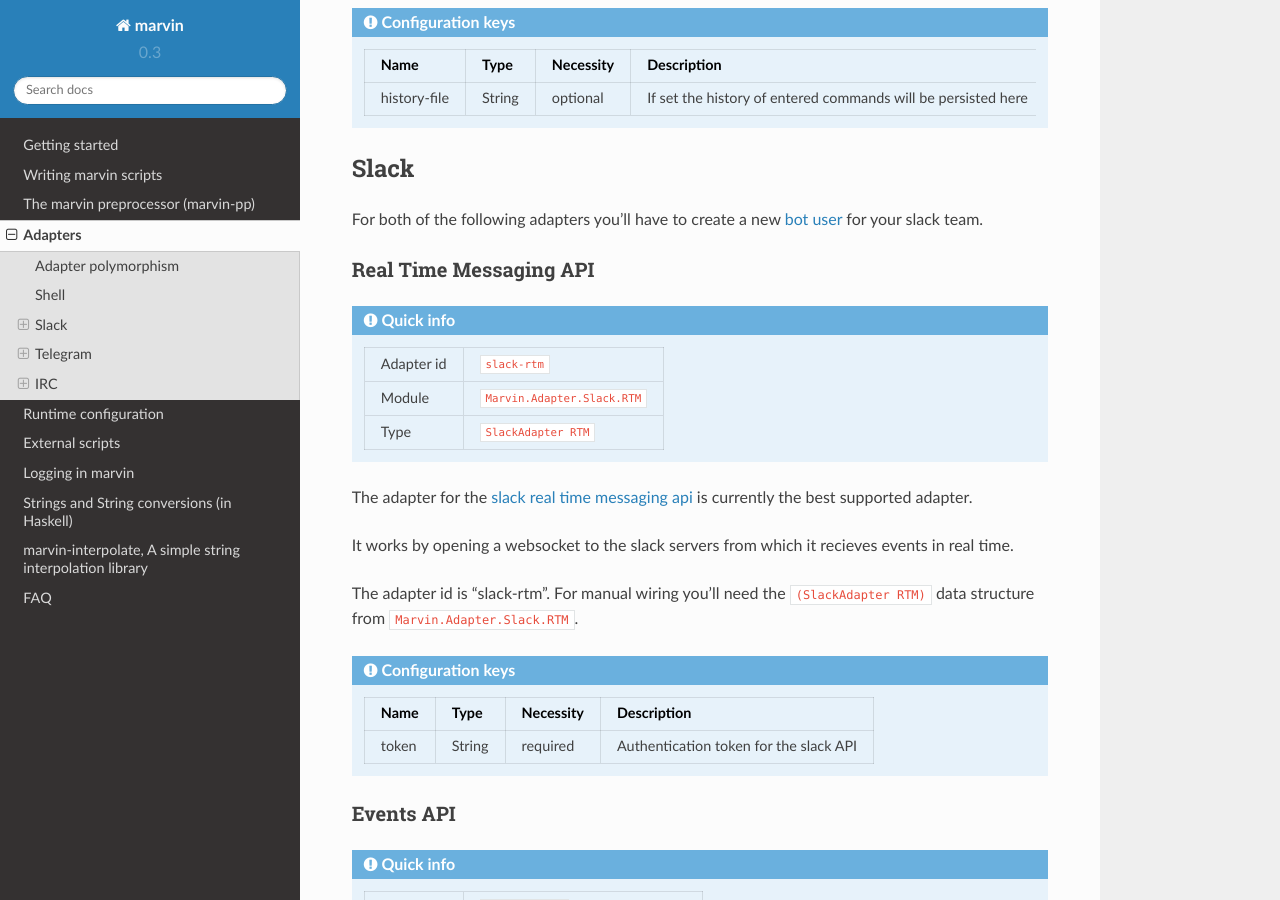
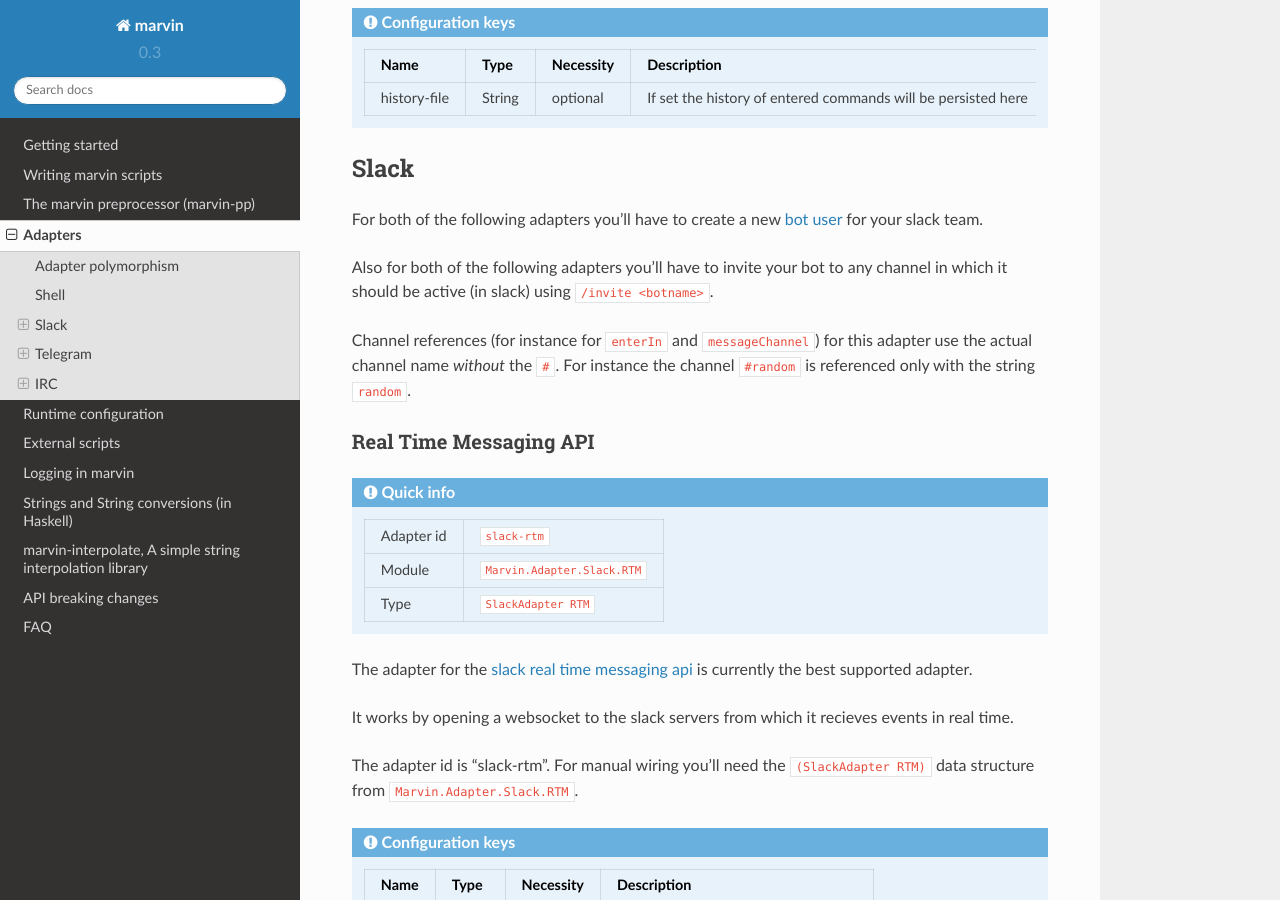
Before and after one commit to JustusAdam/marvin-docs, a Sphinx documentation site: the page built from source/adapters.rst, in a window 1280 px wide and 900 px high, scrolled down 1275 px. Built offline with Sphinx 7.4.7 and the Read the Docs theme 2.0.0, drawn with Linux system fonts in a browser that asks for light colours.

Commit message:
Added docs for the non-appended #

```diff
--- a/source/adapters.rst
+++ b/source/adapters.rst
@@ -73,6 +73,11 @@
 -----
 
 For both of the following adapters you'll have to create a new `bot user <https://api.slack.com/bot-users>`__ for your slack team.
+
+Also for both of the following adapters you'll have to invite your bot to any channel in which it should be active (in slack) using ``/invite <botname>``.
+
+Channel references (for instance for ``enterIn`` and ``messageChannel``) for this adapter use the actual channel name *without* the ``#``.
+For instance the channel ``#random`` is referenced only with the string ``random``.
 
 Real Time Messaging API
 ^^^^^^^^^^^^^^^^^^^^^^^
--- a/source/index.rst
+++ b/source/index.rst
@@ -45,7 +45,7 @@
 
             send contents
 
-        enterIn "#random" $ do
+        enterIn "random" $ do
             user <- getUser
             username <- getUsername user
 
@@ -77,6 +77,7 @@
    logging
    strings
    interpolation
+   breaking-changes
    faq
 
 
```
Also changed, not shown: source/breaking-changes.rst (added, +13 -0 lines).
